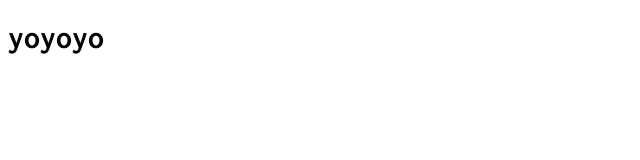
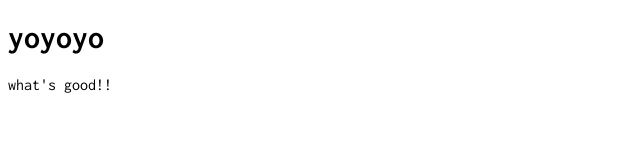
Before and after one commit to 0xburden/burden.dev, an Astro site: page / in a window 1280 px wide. Shown: the whole page, without its empty margins (0-640 px from the left). Built offline with nearby package versions, Linux system fonts and the light colour scheme; Astro itself is replaced by a stand-in of ours.

Commit message:
gpg test

```diff
--- a/src/pages/index.astro
+++ b/src/pages/index.astro
@@ -5,5 +5,7 @@
 <BaseLayout>
   <main>
     <h1>yoyoyo</h1>
+
+    <p>what's good!!</p>
   </main>
 </BaseLayout>
```
